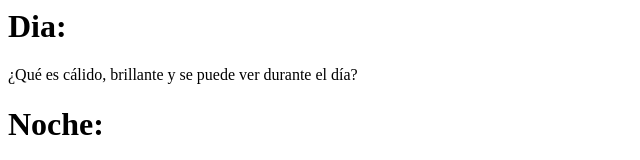
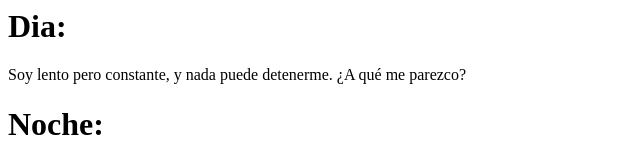
Before and after one commit to SamuelStinson02/Support, a plain HTML site: page index.html in a window 1280 px wide. Shown: the top 160 px of the page, without its empty margins (0-640 px from the left). Drawn offline with Linux system fonts and the light colour scheme.

Commit message:
Update index.html

```diff
--- a/index.html
+++ b/index.html
@@ -5,7 +5,7 @@
 <body>
 <div class=dia>
     <h1>Dia: </h1>
-    <p class=a_dia>¿Qué es cálido, brillante y se puede ver durante el día?</p>
+    <p class=a_dia>Soy lento pero constante, y nada puede detenerme. ¿A qué me parezco?</p>
 </div>
 <div class=noche>
     <h1>Noche: </h1>
```
